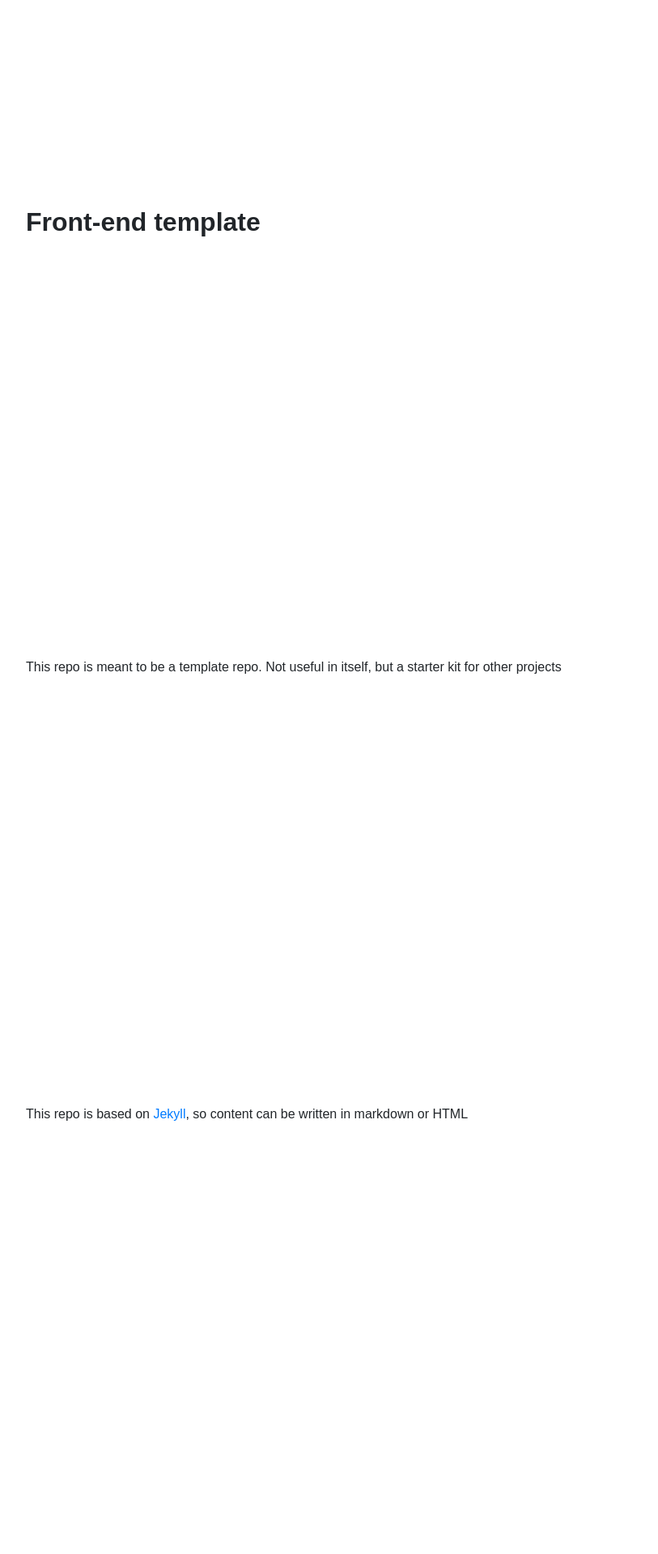
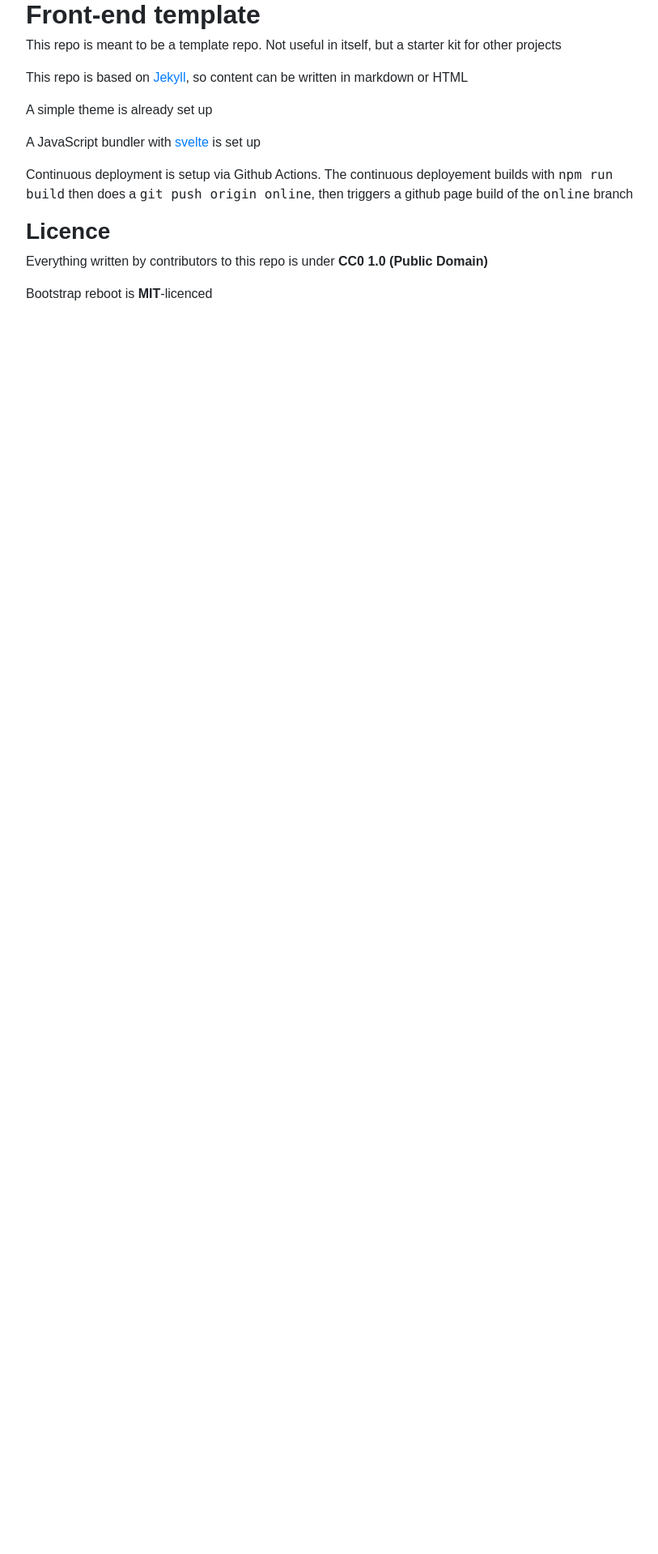
Before and after one commit to DavidBruant/front-end-template, a Jekyll site: the page built from readme.md, in a window 1280 px wide. Shown: the top 1919 px of the page at 81% size, without its empty margins (224-1037 px from the left). Built offline with Jekyll 4.4.1, drawn with Linux system fonts in a browser that asks for light colours; our own code applies the rules of GitHub Pages for plain Markdown files; after the commit the page ends 900 px from its top, so only the background shows below that.

Commit message:
fix default padding

```diff
--- a/_includes/head.html
+++ b/_includes/head.html
@@ -108,7 +108,7 @@
         /* Layout */
         body > * {
             width: 100%;
-            padding: 20%;
+            padding: 0 20%;
         }
 
 
```
